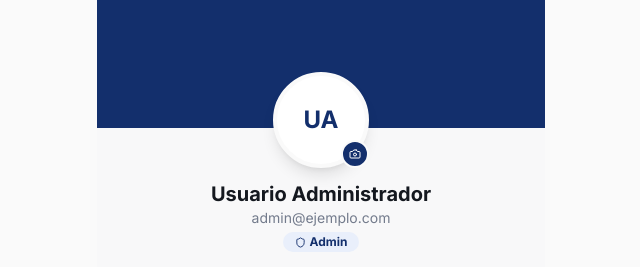
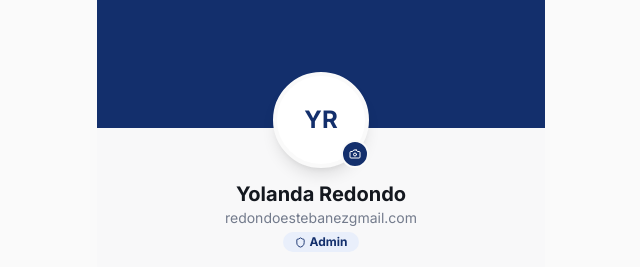
Before and after one commit to alejandrohuerga/AppConectaBen, a React (Vite) app: page /perfil in a window 1280 px wide. Shown: the top 267 px of the page, without its empty margins (319-959 px from the left). Built offline with nearby package versions, Linux system fonts and the light colour scheme; no server answers.

Commit message:
feat: :art: DDDDDDDDD

```diff
--- a/src/pages/Profile.jsx
+++ b/src/pages/Profile.jsx
@@ -19,8 +19,8 @@ const INTERESTS_MAP = {
 
 // --- DATOS MANUALES ---
 const MANUAL_USER = {
-  full_name: 'Usuario Administrador',
-  email: 'admin@ejemplo.com',
+  full_name: 'Yolanda Redondo',
+  email: 'redondoestebanezgmail.com',
   role: 'admin',
   avatar_url: null, // Puedes poner una URL de imagen aquí
   bio: 'Gestor de contenido y entusiasta de la tecnología.',
```
